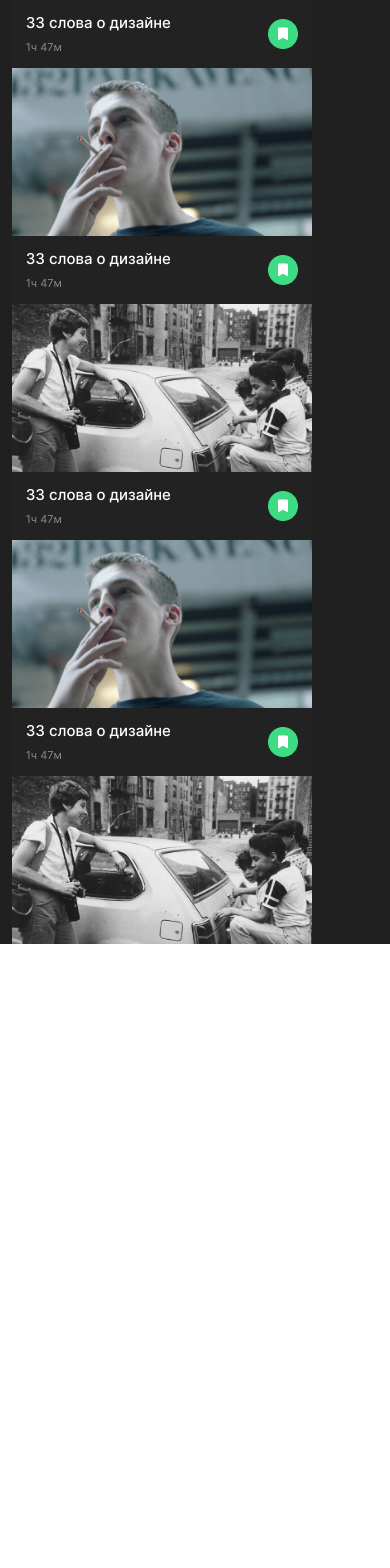
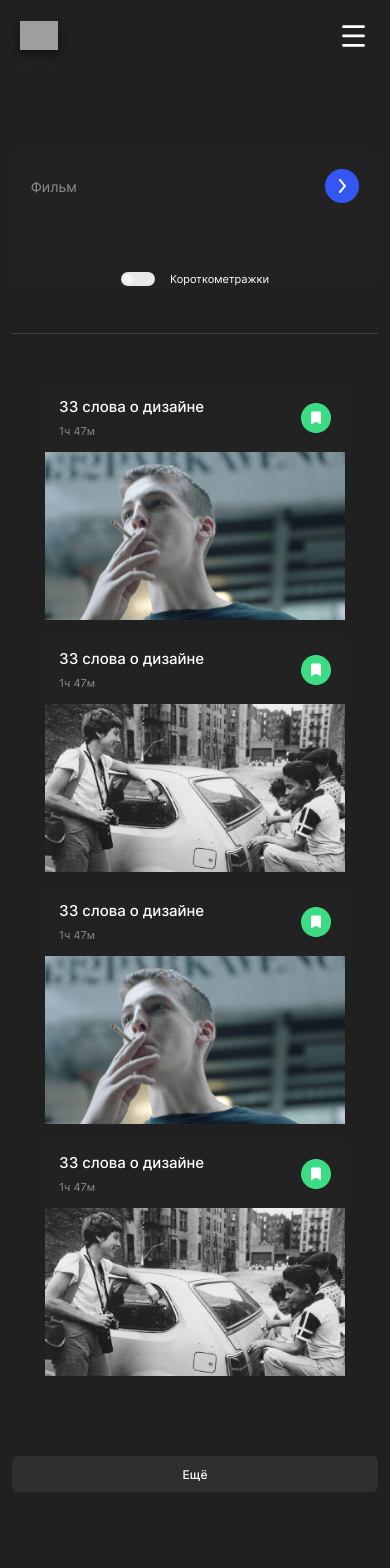
Before and after one commit to yaanab/movies-explorer-frontend2, a React (Create React App) app in the folder movies-explorer-frontend/: page /movies in a window 390 px wide. Shown: the top 1568 px of the page. Before the commit the page ends 947 px from the top, so only its background shows below. Built offline with nearby package versions, Linux system fonts and the light colour scheme; grey boxes are pictures that could not be loaded.

Commit message:
feat: Movies.js готовый адаптив

```diff
--- a/movies-explorer-frontend/src/components/App/App.js
+++ b/movies-explorer-frontend/src/components/App/App.js
@@ -38,14 +38,14 @@ function App() {
             <Footer />
           </Route>
           <Route path="/movies">
-          {/* <Header
+          <Header
               isNavPopupOpen={isNavPopupOpen}
               onNavMenuClick={havdleNavPopupOpen}
               onNavPopupClose={havdleNavPopupClose}
-            /> */}
+            />
             <Movies
             isFilmSaved={isFilmSaved} />
-            {/* <Footer /> */}
+            <Footer />
           </Route>
           <Route>
 
--- a/movies-explorer-frontend/src/components/Movies/Movies.js
+++ b/movies-explorer-frontend/src/components/Movies/Movies.js
@@ -1,19 +1,43 @@
 import SearchForm from "../SearchForm/SearchForm";
-import MoviesCard from "../MoviesCard/MoviesCard";
 import MoviesCardList from "../MoviesCardList/MoviesCardList";
+import movieImg1 from "../../images/movie-img-1.png";
+import movieImg2 from "../../images/movie-img-2.png";
 
+const cards = [
+  {
+    'nameRU': '33 слова о дизайне',
+    'duration': '1ч 47м',
+    'image': movieImg2,
+    'movieId': '1265458'
+  },
+  {
+    'nameRU': '33 слова о дизайне',
+    'duration': '1ч 47м',
+    'image': movieImg1,
+    'movieId': '1265488'
+  },
+  {
+    'nameRU': '33 слова о дизайне',
+    'duration': '1ч 47м',
+    'image': movieImg2,
+    'movieId': '1265555'
+  },
+  {
+    'nameRU': '33 слова о дизайне',
+    'duration': '1ч 47м',
+    'image': movieImg1,
+    'movieId': '1233333'
+  },
+]
 
 function Movies({ isFilmSaved }) {
   return (
     <div className="movies__content">
-      {/* <SearchForm /> */}
-      {/* <MoviesCard
+      <SearchForm />
+      <MoviesCardList
+        cards={cards}
         isFilmSaved={isFilmSaved}
-      /> */}
-
-      <MoviesCardList />
-
-
+      />
     </div>
   );
 }
--- a/movies-explorer-frontend/src/components/MoviesCard/MoviesCard.css
+++ b/movies-explorer-frontend/src/components/MoviesCard/MoviesCard.css
@@ -103,6 +103,6 @@
   }
 
   .movies-card__image {
-    height: 190px;
+    height: 203px;
   }
 }
--- a/movies-explorer-frontend/src/components/MoviesCardList/MoviesCardList.css
+++ b/movies-explorer-frontend/src/components/MoviesCardList/MoviesCardList.css
@@ -0,0 +1,65 @@
+.movies {
+  margin: 0 auto;
+  width: 100%;
+  display: flex;
+  flex-direction: column;
+  gap: 80px
+}
+
+.movies__cards {
+  width: 100%;
+  display: grid;
+  align-items: center;
+  justify-content: center;
+}
+
+.movies__button-show-more {
+  width: 100%;
+  min-height: 36px;
+  background: #2F2F2F;
+  border-radius: 6px;
+  font-style: normal;
+  font-weight: 500;
+  font-size: 12px;
+  line-height: 15px;
+  text-align: center;
+  color: #FFFFFF;
+  border: none;
+  cursor: pointer;
+  transition: 0.2s ease-in-out;
+}
+
+.movies__button-show-more:hover {
+  opacity: 0.8;
+}
+
+@media screen and (max-width: 767px) {
+  .movies {
+    padding: 50px 0 80px;
+  }
+
+  .movies__cards {
+    grid-template-columns: repeat(auto-fit, minmax(300px, 300px));
+    gap: 16px;
+  }
+}
+
+@media screen and (min-width: 768px) {
+  .movies {
+    padding: 80px 0;
+  }
+}
+
+@media screen and (min-width: 768px) and (max-width: 1023px) {
+  .movies__cards {
+    grid-template-columns: repeat(auto-fit, minmax(339px, 339px));
+    gap: 36px 30px;
+  }
+}
+
+@media screen and (min-width: 1024px) {
+  .movies__cards {
+    grid-template-columns: repeat(auto-fit, minmax(364px, 364px));
+    gap: 30px 23px;
+  }
+}
--- a/movies-explorer-frontend/src/components/MoviesCardList/MoviesCardList.js
+++ b/movies-explorer-frontend/src/components/MoviesCardList/MoviesCardList.js
@@ -1,40 +1,14 @@
 import MoviesCard from "../MoviesCard/MoviesCard";
-import movieImg1 from "../../images/movie-img-1.png";
-import movieImg2 from "../../images/movie-img-2.png";
 
-const cards = [
-  {
-    'nameRU': '33 слова о дизайне',
-    'duration': '1ч 47м',
-    'image': movieImg2,
-    'movieId': '1265458'
-  },
-  {
-    'nameRU': '33 слова о дизайне',
-    'duration': '1ч 47м',
-    'image': movieImg1,
-    'movieId': '1265488'
-  },
-  {
-    'nameRU': '33 слова о дизайне',
-    'duration': '1ч 47м',
-    'image': movieImg2,
-    'movieId': '1265555'
-  },
-  {
-    'nameRU': '33 слова о дизайне',
-    'duration': '1ч 47м',
-    'image': movieImg1,
-    'movieId': '1233333'
-  },
-]
-
-function MoviesCardList(isFilmSaved) {
+function MoviesCardList({ cards, isFilmSaved }) {
   return (
     <section className="movies">
-      {cards.map((card) => (
-        <MoviesCard key={card.movieId} card={card} isFilmSaved={isFilmSaved} />
-      ))}
+      <div className="movies__cards">
+        {cards.map((card) => (
+          <MoviesCard key={card.movieId} card={card} isFilmSaved={isFilmSaved} />
+        ))}
+      </div>
+      <button type='button' className='movies__button-show-more'>Ещё</button>
     </section>
 
   );
--- a/movies-explorer-frontend/src/components/SearchForm/SearchForm.css
+++ b/movies-explorer-frontend/src/components/SearchForm/SearchForm.css
@@ -11,15 +11,13 @@
   flex-direction: row;
   align-items: center;
   justify-content: space-between;
-  background: orange;
-  /* background: #222222; */
+  background: #222222;
   border-radius: 9px;
 }
 
 .search__filter-area {
   display: flex;
   align-items: center;
-  background-color: green;
 }
 
 .search__input-area {
@@ -29,9 +27,7 @@
   flex-wrap: nowrap;
   align-items: center;
   justify-content: space-between;
-
-  /* background: #222222; */
-  background: red;
+  background: #222222;
   border-radius: 9px;
 }
 
@@ -149,8 +145,6 @@
   }
 }
 
-@media screen and (max-width: 1023px) {}
-
 @media screen and (min-width: 1024px) {
   .search__content {
     padding: 70px 0;
```
